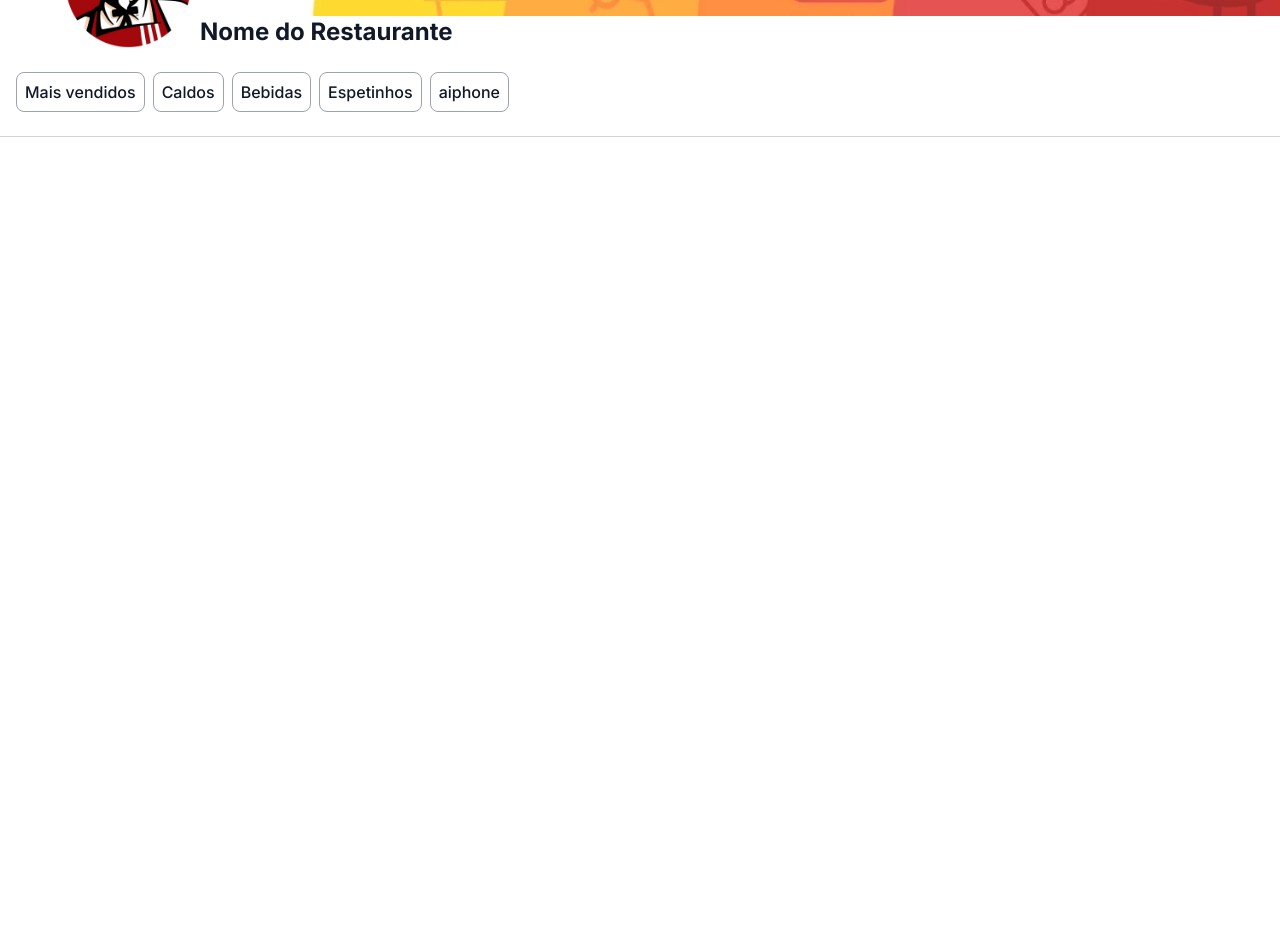
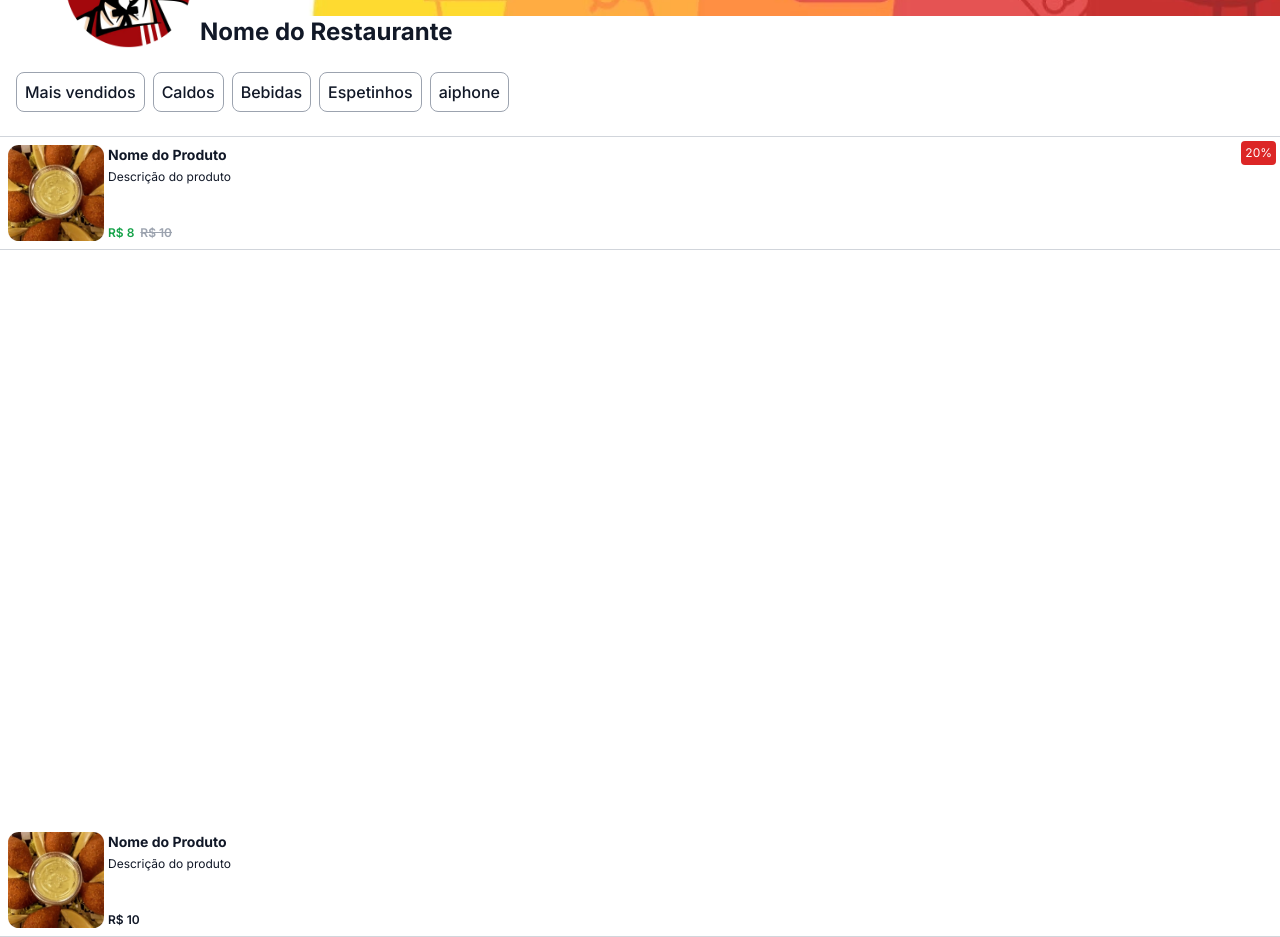
Before and after one commit to trukaSoftware/menu-digital, a Next.js app: page /products in a window 1280 px wide. Shown: the part 240-1177 px from the top of the page. Built offline with nearby package versions, Linux system fonts and the light colour scheme.

Commit message:
feat: add food card to products page

```diff
--- a/src/app/products/page.tsx
+++ b/src/app/products/page.tsx
@@ -1,11 +1,31 @@
+import FoodCard, { FoodCardProps } from '../components/FoodCard';
 import Header from '../components/Header';
 import styles from './styles.module.css';
+
+const mockFoodCard = {
+  title: `Nome do Produto`,
+  description: `Descrição do produto`,
+  foodImage: `/images/food-image.svg`,
+  price: 10,
+  discountedPrice: 8,
+  discountPercentage: 20,
+} as FoodCardProps;
+
+const mockFoodCard2 = {
+  title: `Nome do Produto`,
+  description: `Descrição do produto`,
+  foodImage: `/images/food-image.svg`,
+  price: 10,
+} as FoodCardProps;
 
 export default function Products() {
   return (
     <>
       <Header />
-      <main className={styles.mainContainer} />
+      <main className={styles.mainContainer}>
+        <FoodCard {...mockFoodCard} />
+        <FoodCard {...mockFoodCard2} />
+      </main>
     </>
   );
 }
```
